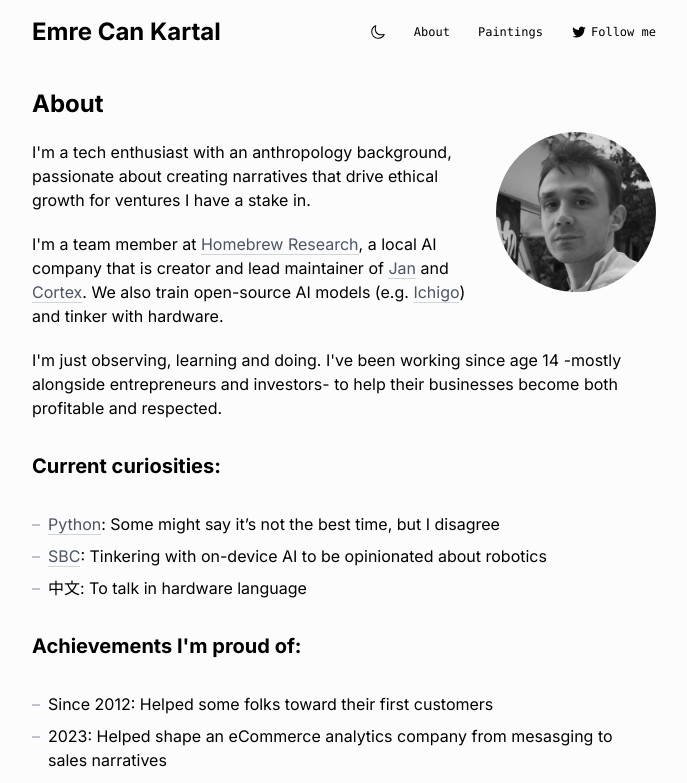
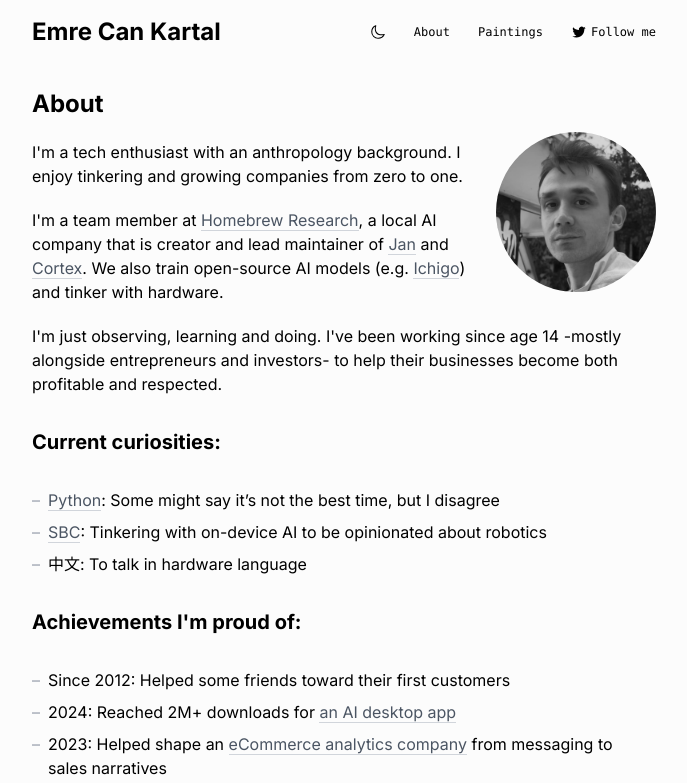
Before and after one commit to eckartal/emreckartal.com, a Next.js app: page /about in a window 1280 px wide. Shown: the top 783 px of the page, without its empty margins (296-983 px from the left). Built offline with nearby package versions, Linux system fonts and the light colour scheme.

Commit message:
Update About page content with links and revised personal description

```diff
--- a/app/about/page.mdx
+++ b/app/about/page.mdx
@@ -24,7 +24,7 @@ export const metadata = {
   />
 </a>
 
-I'm a tech enthusiast with an anthropology background, passionate about creating narratives that drive ethical growth for ventures I have a stake in.
+I'm a tech enthusiast with an anthropology background. I enjoy tinkering and growing companies from zero to one.
 
 I'm a team member at [Homebrew Research](https://homebrew.ltd/), a local AI company that is creator and lead maintainer of [Jan](https://jan.ai) and [Cortex](https://cortex.so). We also train open-source AI models (e.g. [Ichigo](https://github.com/homebrewltd/ichigo)) and tinker with hardware.
 
@@ -38,8 +38,9 @@ I'm just observing, learning and doing. I've been working since age 14 -mostly a
 
 ## Achievements I'm proud of:
 
-- Since 2012: Helped some folks toward their first customers
-- 2023: Helped shape an eCommerce analytics company from mesasging to sales narratives
-- 2023: Began traveling through Southeast Asia to find the place that resonates most with me and my spouse
-- 2022: Contributed to organizing the largest game-industry conference in Turkiye & MENA
-- 2019: Helped build the biggest esports media platform in Turkiye
+- Since 2012: Helped some friends toward their first customers
+- 2024: Reached 2M+ downloads for [an AI desktop app](https://jan.ai)
+- 2023: Helped shape an [eCommerce analytics company](https://www.heybooster.ai/) from messaging to sales narratives
+- 2023: Began traveling through Southeast Asia with my wife to experience new ways of life
+- 2022: Contributed to organizing [the largest game-industry conference](https://mobidictum.com/events/mobidictum-business-conference-2022/) in Turkiye & MENA
+- 2019: Helped build [the biggest esports media platform](https://www.playerbros.com/) in Turkiye
```
